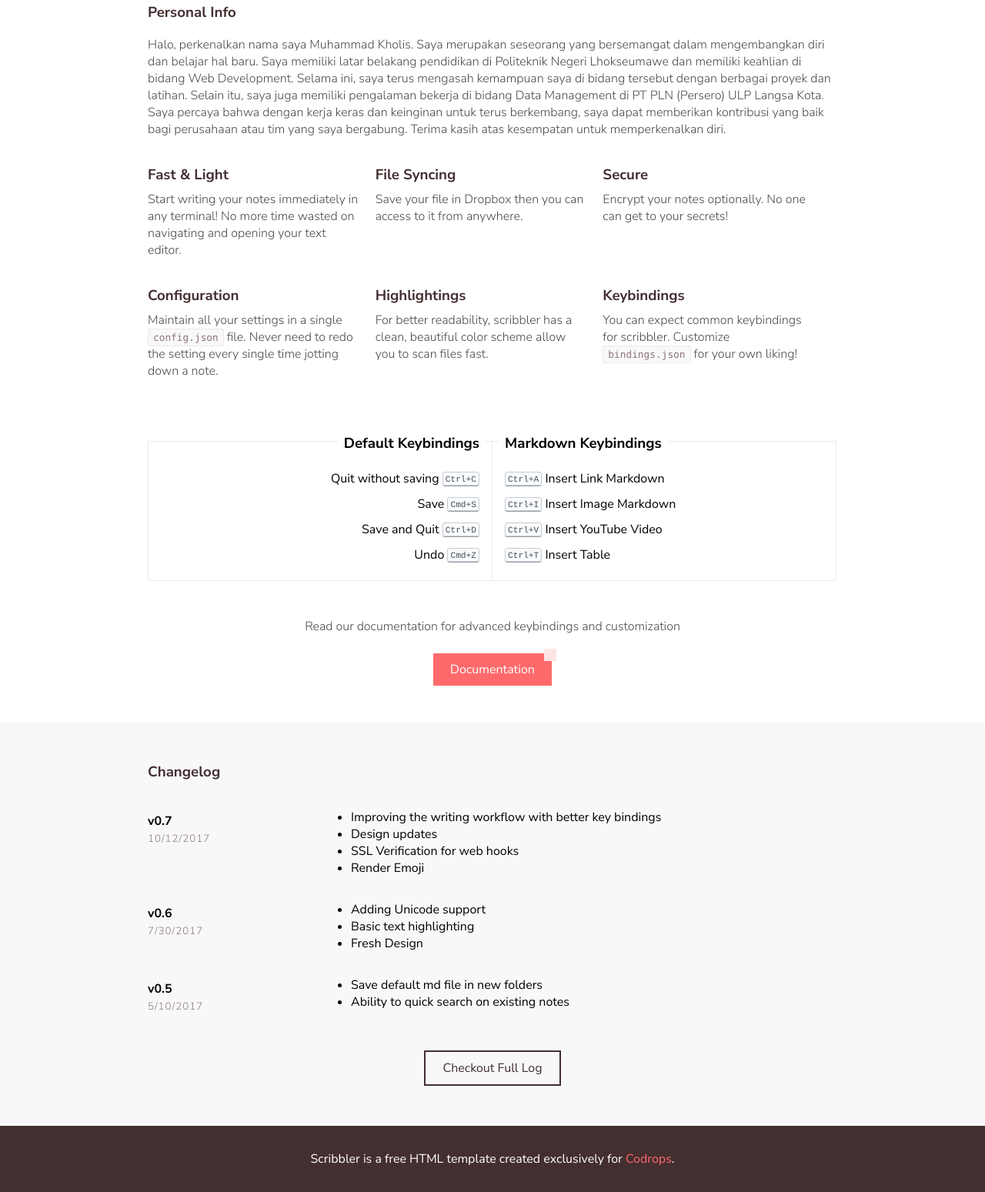
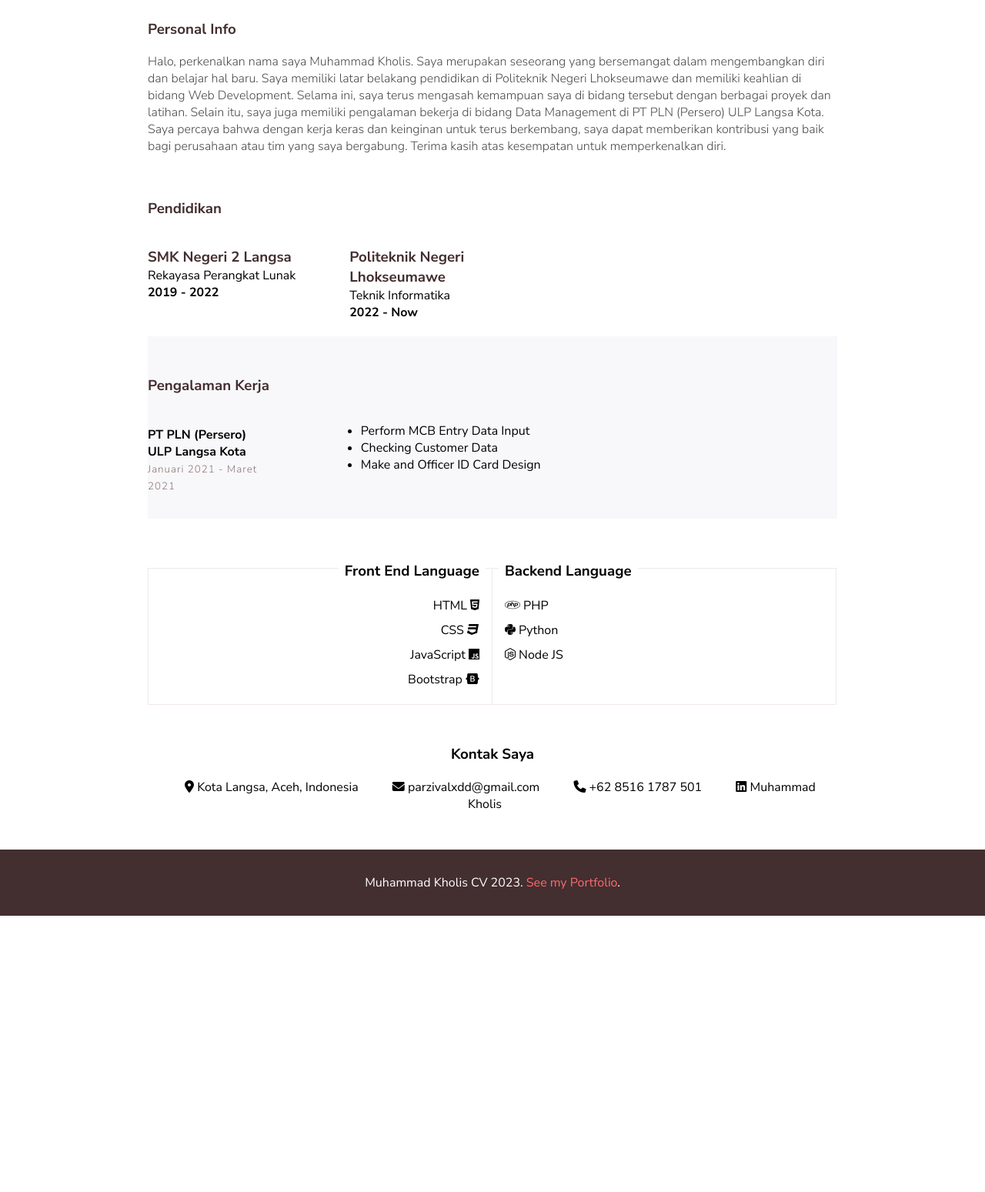
Before and after one commit to TissuGalon/mkholis, a plain HTML site: page index.html in a window 1280 px wide. Shown: the part 368-1917 px from the top of the page at 77% size. After the commit the page ends 1558 px from the top, so only its background shows below. Drawn offline with nearby package versions, Linux system fonts and the light colour scheme.

Commit message:
Update ganti CV

```diff
--- a/index.html
+++ b/index.html
@@ -11,10 +11,15 @@
       <link rel="stylesheet" href="scribbler-global.css">
       <link rel="stylesheet" href="scribbler-landing.css">
       <link rel="author" href="humans.txt">
+
+      <!-- Font Awesome -->
+    <script src="https://kit.fontawesome.com/4264a68d17.js" crossorigin="anonymous"></script>
+
+
   </head>
   <body>
 
-    <div class="hero" style="padding-bottom:10px;">
+    <div class="hero" style="padding-bottom:10px; background-image: url('img/bg.webp'); background-size:cover; border-radius:16px;">
       <img src="img/me.jpeg" style="width:180px; height:auto; border-radius:50%;" alt="Foto Muhammad Kholis">
       <h1 class="hero__title">Muhammad Kholis</h1>
       <p class="hero__description">D-IV Informatic Engineering in State Polytechnic Lhokseumawe</p>
@@ -24,6 +29,7 @@
         <code class="shell-session demo">hyperyolo ~ $ </code>
       </pre>
     </div> -->
+    <br>
     <div class="wrapper">
       <div class="installation">
         <h3 class="section__title">Personal Info</h3>
@@ -31,101 +37,71 @@
           <p>Halo, perkenalkan nama saya Muhammad Kholis. Saya merupakan seseorang yang bersemangat dalam mengembangkan diri dan belajar hal baru. Saya memiliki latar belakang pendidikan di Politeknik Negeri Lhokseumawe dan memiliki keahlian di bidang Web Development. Selama ini, saya terus mengasah kemampuan saya di bidang tersebut dengan berbagai proyek dan latihan. Selain itu, saya juga memiliki pengalaman bekerja di bidang Data Management di PT PLN (Persero) ULP Langsa Kota. Saya percaya bahwa dengan kerja keras dan keinginan untuk terus berkembang, saya dapat memberikan kontribusi yang baik bagi perusahaan atau tim yang saya bergabung. Terima kasih atas kesempatan untuk memperkenalkan diri.</p>
         </div>
       </div>
+      <br>
+      <h3 class="section__title">Pendidikan</h3>
       <div class="feature">
         <div class="feature__item">
-          <h3 class="section__title">Fast & Light</h3>
-          <p>Start writing your notes immediately in any terminal! No more time wasted on navigating and opening your text editor.</p>
+          <h3 class="section__title">SMK Negeri 2 Langsa</h3>
+          <span>Rekayasa Perangkat Lunak</span><br>
+          <b>2019 - 2022</b>
         </div>
-        <div class="feature__item">
-          <h3 class="section__title">File Syncing</h3>
-          <p>Save your file in Dropbox then you can access to it from anywhere.</p>
+
+        <div class="feature__item" style="margin-left: 50px;">
+          <h3 class="section__title">Politeknik Negeri Lhokseumawe</h3>
+          <span>Teknik Informatika</span><br>
+          <b>2022 - Now</b>
         </div>
-        <div class="feature__item">
-          <h3 class="section__title">Secure</h3>
-          <p>Encrypt your notes optionally. No one can get to your secrets! </p>
-        </div>
-        <div class="feature__item">
-          <h3 class="section__title">Configuration</h3>
-          <p>Maintain all your settings in a single <span class="code code--inline">config.json</span> file. Never need to redo the setting every single time jotting down a note.</p>
-        </div>
-        <div class="feature__item">
-          <h3 class="section__title">Highlightings</h3>
-          <p>For better readability, scribbler has a clean, beautiful color scheme allow you to scan files fast.</p>
-        </div>
-        <div class="feature__item">
-          <h3 class="section__title">Keybindings</h3>
-          <p>You can expect common keybindings for scribbler. Customize <span class="code code--inline">bindings.json</span> for your own liking! </p>
+
+      </div>
+
+
+
+      <div class="changelog" style="margin-top:20px;">
+        <div class="wrapper" style="margin-left: 0px;">
+          <h3 class="section__title">Pengalaman Kerja</h3>
+          <div class="changelog__item">
+            <div class="changelog__meta">
+              <h4 class="changelog__title">PT PLN (Persero) ULP Langsa Kota</h4>
+              <small class="changelog__date">Januari 2021 - Maret 2021</small>
+            </div>
+            <div class="changelog__detail" style="margin-left:80px;">
+              <ul>
+                <li>Perform MCB Entry Data Input</li>
+                <li>Checking Customer Data</li>
+                <li>Make and Officer ID Card Design</li>
+              </ul>
+            </div>
+          </div>
         </div>
       </div>
+
       <div class="keybinding">
         <ul class="keybinding__detail">
-          <h3 class="keybinding__title">Default Keybindings</h3>
-          <li>Quit without saving <span class="keybinding__label">Ctrl+C</span></li>
-          <li>Save <span class="keybinding__label">Cmd+S</span></li>
-          <li>Save and Quit <span class="keybinding__label">Ctrl+D</span></li>
-          <li>Undo <span class="keybinding__label">Cmd+Z</span></li>
+          <h3 class="keybinding__title">Front End Language</h3>
+          <li>HTML <i class="fa-brands fa-html5"></i></li>
+          <li>CSS <i class="fa-brands fa-css3"></i></li>
+          <li>JavaScript <i class="fa-brands fa-js"></i></li>
+          <li>Bootstrap <i class="fa-brands fa-bootstrap"></i></li>
         </ul>
         <ul class="keybinding__detail">
-          <h3 class="keybinding__title">Markdown Keybindings</h3>
-          <li><span class="keybinding__label">Ctrl+A</span> Insert Link Markdown</li>
-          <li><span class="keybinding__label">Ctrl+I</span> Insert Image Markdown</li>
-          <li><span class="keybinding__label">Ctrl+V</span> Insert YouTube Video</li>
-          <li><span class="keybinding__label">Ctrl+T</span> Insert Table</li>
+          <h3 class="keybinding__title">Backend Language</h3>
+          <li><i class="fa-brands fa-php"></i> PHP</li>
+          <li><i class="fa-brands fa-python"></i> Python</li>
+          <li><i class="fa-brands fa-node-js"></i> Node JS</li>
         </ul>
       </div>
       <div class="callout">
-        <p>Read our documentation for advanced keybindings and customization</p>
-        <a href="doc.html" class="button--primary">Documentation</a>
-      </div>
-    </div>
-    <div class="changelog">
-      <div class="wrapper">
-        <h3 class="section__title">Changelog</h3>
-        <div class="changelog__item">
-          <div class="changelog__meta">
-            <h4 class="changelog__title">v0.7</h4>
-            <small class="changelog__date">10/12/2017</small>
-          </div>
-          <div class="changelog__detail">
-            <ul>
-              <li>Improving the writing workflow with better key bindings</li>
-              <li>Design updates</li>
-              <li>SSL Verification for web hooks</li>
-              <li>Render Emoji</li>
-            </ul>
-          </div>
-        </div>
-        <div class="changelog__item">
-          <div class="changelog__meta">
-            <h4 class="changelog__title">v0.6</h4>
-            <small class="changelog__date">7/30/2017</small>
-          </div>
-          <div class="changelog__detail">
-            <ul>
-              <li>Adding Unicode support</li>
-              <li>Basic text highlighting</li>
-              <li>Fresh Design</li>
-            </ul>
-          </div>
-        </div>
-        <div class="changelog__item">
-          <div class="changelog__meta">
-            <h4 class="changelog__title">v0.5</h4>
-            <small class="changelog__date">5/10/2017</small>
-          </div>
-          <div class="changelog__detail">
-            <ul>
-              <li>Save default md file in new folders</li>
-              <li>Ability to quick search on existing notes</li>
-            </ul>
-          </div>
-        </div>
-        <div class="changelog__callout">
-          <a href="#" class="button--secondary">Checkout Full Log</a>
+        <h3 class="section_title">Kontak Saya</h3>
+        <div>
+          <span style="margin: 20px;"><i class="fa-solid fa-location-dot"></i> Kota Langsa, Aceh, Indonesia</span>
+          <span style="margin: 20px;"><i class="fa-solid fa-envelope"></i> parzivalxdd@gmail.com</span>
+          <span style="margin: 20px;"><i class="fa-solid fa-phone"></i> +62 8516 1787 501</span>
+          <span style="margin: 20px;"><i class="fa-brands fa-linkedin"></i> Muhammad Kholis</span>
         </div>
       </div>
     </div>
-    <footer class="footer">Scribbler is a free HTML template created exclusively for <a href="https://tympanus.net/codrops/" target="_blank" class="link link--light">Codrops</a>.</footer>
+
+    <footer class="footer">Muhammad Kholis CV 2023. <a href="https://mkholis-portfolio.pages.dev" target="_blank" class="link link--light">See my Portfolio</a>.</footer>
     <script src="https://cdnjs.cloudflare.com/ajax/libs/highlight.js/9.12.0/highlight.min.js"></script>
     <script>hljs.initHighlightingOnLoad();</script>
     <script src="scribbler.js"></script>
```
